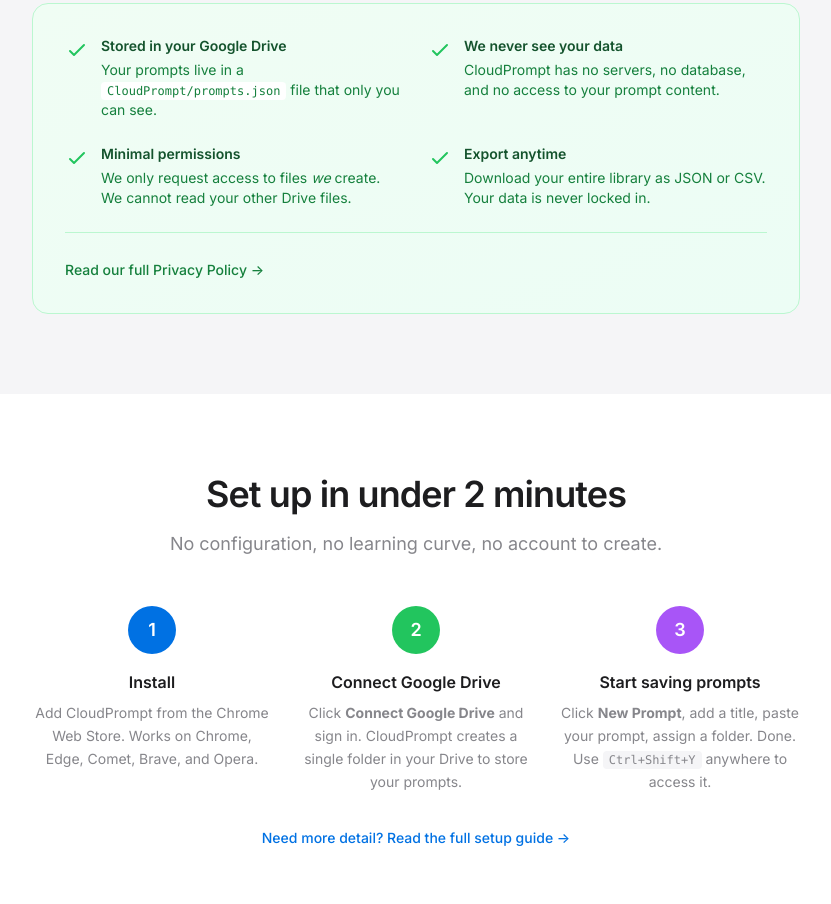
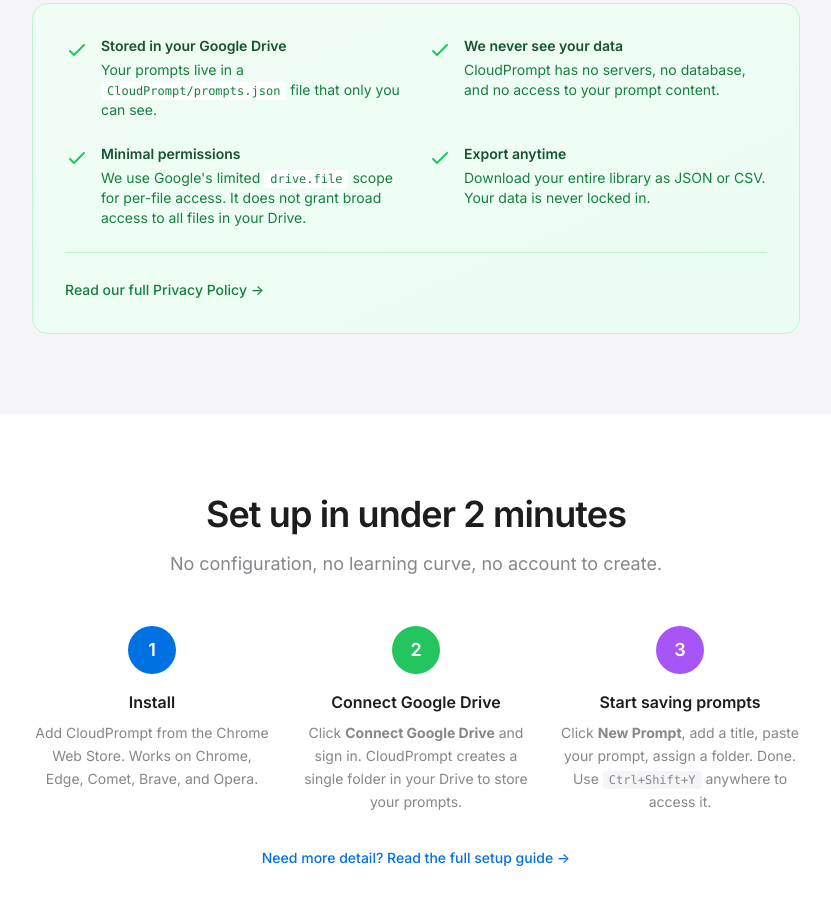
Before and after one commit to mnx50667-svg/CloudPrompt_3_WebSite, a plain HTML site: page ai-prompt-manager-chrome-extension.html in a window 1280 px wide. Shown: the part 3338-4242 px from the top of the page, without its empty margins (224-1055 px from the left). Drawn offline with nearby package versions, Linux system fonts and the light colour scheme.

Commit message:
Update ai-prompt-manager-chrome-extension.html

```diff
--- a/ai-prompt-manager-chrome-extension.html
+++ b/ai-prompt-manager-chrome-extension.html
@@ -459,7 +459,7 @@
             </svg>
             <div>
               <p class="font-semibold text-green-900 text-sm mb-1">Minimal permissions</p>
-              <p class="text-green-700 text-sm">We only request access to files <em>we</em> create. We cannot read your other Drive files.</p>
+              <p class="text-green-700 text-sm">We use Google's limited <code class="bg-white px-1.5 py-0.5 rounded text-xs">drive.file</code> scope for per-file access. It does not grant broad access to all files in your Drive.</p>
             </div>
           </div>
           <div class="flex items-start">
```
